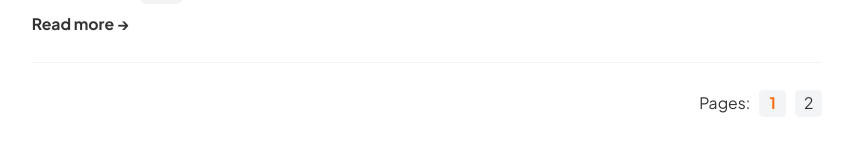
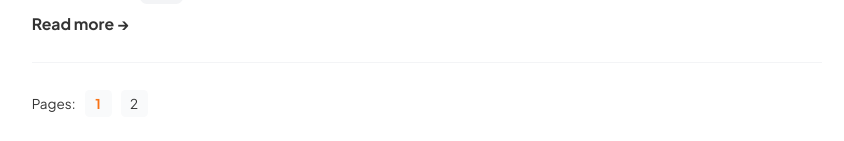
Before and after one commit to kitsunekyo/mostviertel.tech, a Next.js app: page /blog in a window 1280 px wide. Shown: the part 1055-1196 px from the top of the page, without its empty margins (213-1057 px from the left). Built offline with nearby package versions, Linux system fonts and the light colour scheme.

Commit message:
decrease fontsize on pagination

```diff
--- a/src/pages/blog/index.js
+++ b/src/pages/blog/index.js
@@ -56,14 +56,14 @@ function Pagination({ pages }) {
   const router = useRouter();
 
   return (
-    <div className="flex items-center text-sm border-t border-gray-100 pt-6 justify-end">
+    <div className="flex items-center text-xs border-t border-gray-100 pt-6">
       <div className="mr-2">Pages: </div>
       <div className="flex item-center gap-2">
         {Array.from(Array(pages), (_, i) => i + 1).map((p) => (
           <Link key={p} href={`?page=${p}`}>
             <a
               className={classNames(
-                "bg-gray-100 rounded hover:bg-gray-100 flex items-center justify-center h-6 w-6",
+                "bg-gray-50 rounded hover:bg-gray-100 flex items-center justify-center h-6 w-6",
                 {
                   "font-bold text-orange-500":
                     router.asPath === `/blog?page=${p}` ||
```
